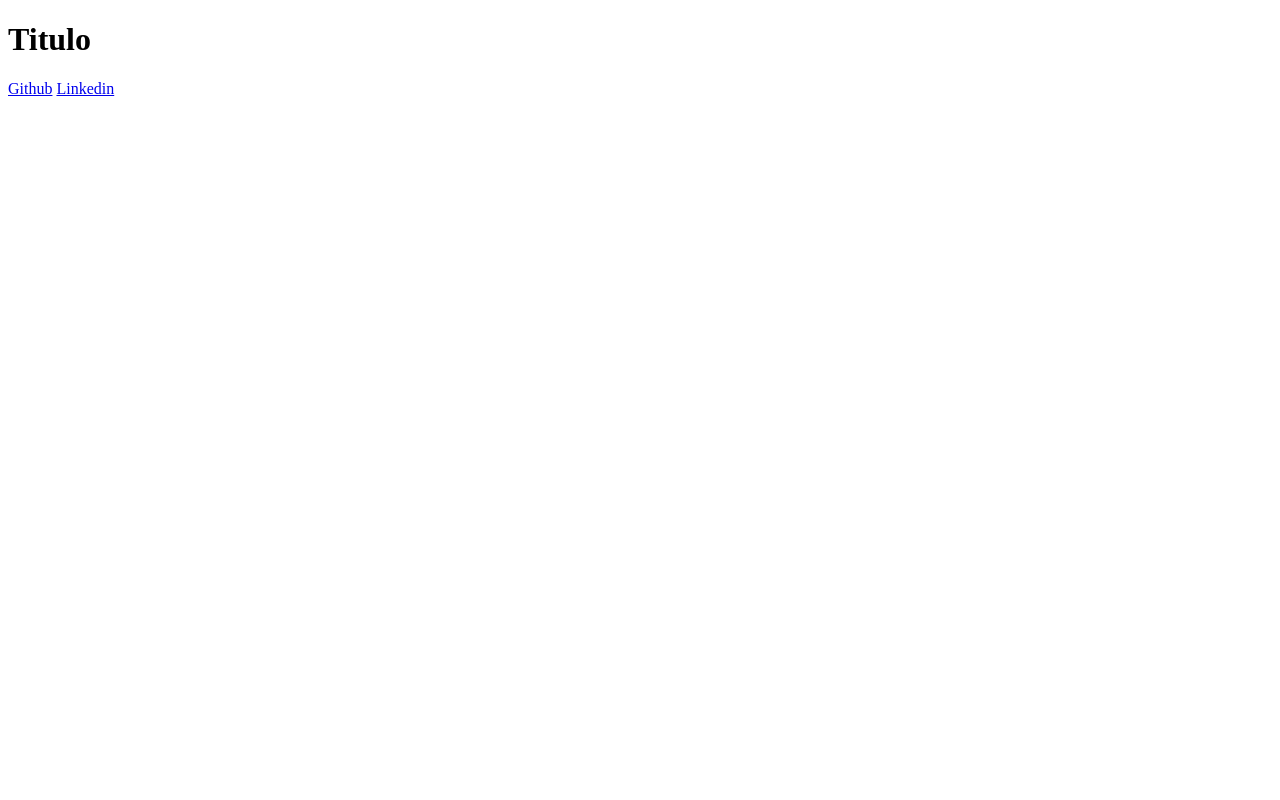
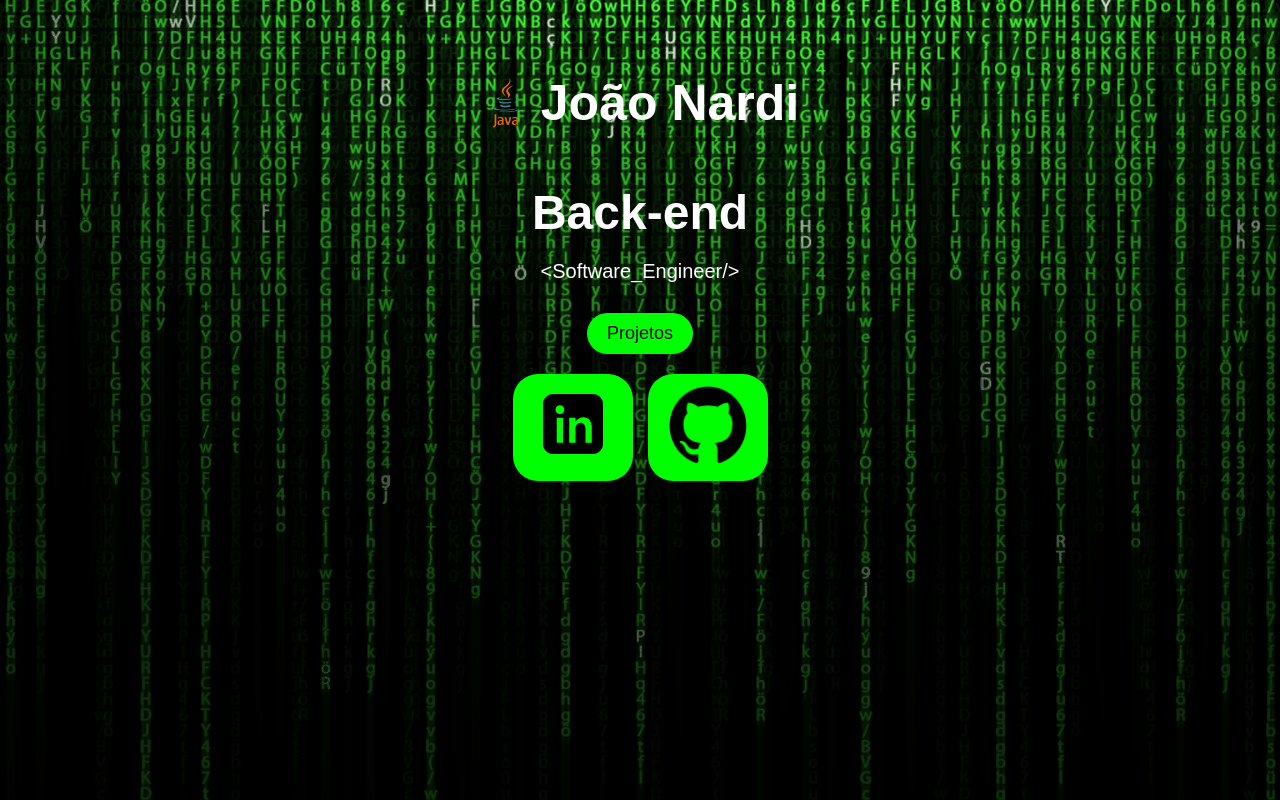
Before and after one commit to JoaoNardi/Portf-lio, a plain HTML site: page index.html in a window 1280 px wide. Drawn offline with Linux system fonts and the light colour scheme.

Commit message:
Melhorias visuais site

```diff
--- a/index.html
+++ b/index.html
@@ -3,19 +3,29 @@
 <head>
     <meta charset="UTF-8">
     <meta name="viewport" content="width=device-width, initial-scale=1.0">
-        <title>Portfolio</title>
+    <title>João Nardi Portfolio</title>
+    <link rel="stylesheet" href="style.css">
+    <title>Google Fonts</title>
+    <link href='http://fonts.googleapis.com/css?family=Dancing+Script' rel='stylesheet' type='text/css'>
 </head>
 <body>
-        <header></header>
+    <div class="container">
+        <header class="header">
+            <img src="imagens/java-logo.png" alt="Java Logo" class="logo">
+            <h1>João Nardi</h1>
+        </header>
 
-        <main>
+        <main class="main-content">
+            <h2>Back-end</h2>
+            <p class="subtitle">&lt;Software_Engineer/&gt;</p>
 
-        <h1>Titulo</h1>
-        <p></p>
-        <a href="(link githu)">Github</a>
-        <a href="(link githu)">Linkedin</a>
+            <button class="projects-button">Projetos</button>
+
+            <div class="social_icons">
+                <a href="https://www.linkedin.com/in/joao-nardi-36746230a/" class="social_link"><img src="imagens/linkedinSVG.svg.svg" alt="logo linkedin" style="width: 80px; height: auto;"> </a>
+                <a href="https://github.com/JoaoNardi" class= "social_link"> <img src="imagens/github.png" alt="logo github" style="width: 80px; height: auto;"></a>
+            </div>
         </main>
-
-        <footer></footer>
+    </div>
 </body>
 </html>
--- a/style.css
+++ b/style.css
@@ -0,0 +1,83 @@
+body {
+    margin: 0;
+    font-family: Arial, sans-serif;
+    color: white;
+    background: url('imagens/background.png') black no-repeat center center fixed;
+    background-size: cover;
+}
+
+.container {
+    text-align: center;
+    padding: 20px;
+}
+
+.header {
+    display: flex;
+    align-items: center;
+    justify-content: center;
+    gap: 10px;
+    margin-top: 20px;
+}
+
+.header .logo {
+    width: 50px;
+    height: auto;
+}
+
+.header h1 {
+    font-style: arial;
+		font-weight: bold;
+		font-size: 30px;
+		font-family: co, sans-serif;
+    font-size: 50px;
+    font-weight: bold;
+}
+
+.main-content h2 {
+    font-size: 48px;
+    font-weight: bold;
+    margin: 20px 0;
+}
+
+.subtitle {
+    font-size: 20px;
+    margin-bottom: 30px;
+}
+
+.projects-button {
+    background-color: #00FF00;
+    color: black;
+    border: none;
+    padding: 10px 20px;
+    border-radius: 25px;
+    font-size: 18px;
+    cursor: pointer;
+    transition: background-color 0.3s;
+}
+
+.projects-button:hover {
+    background-color: #00CC00;
+}
+
+.social_icons {
+
+    display: flex;
+    justify-content: center;
+    gap: 15px;
+    margin-top: 20px;
+}
+
+.social_link {
+    background-color: #00FF00;
+    color: black;
+    border: none;
+    padding: 10px 20px;
+    border-radius: 25px;
+    font-size: 18px;
+    cursor: pointer;
+    transition: background-color 0.3s;
+}
+
+.social_link:hover {
+    color: #00CC00;
+}
```
Also changed, not shown: imagens/background.png (added), imagens/github.png (added), imagens/java-logo.png (added), imagens/linkedin.png (added), imagens/linkedinSVG.svg.svg (added), imagens/pato.png (added). Lines whose indentation alone changed are shown as unchanged.
